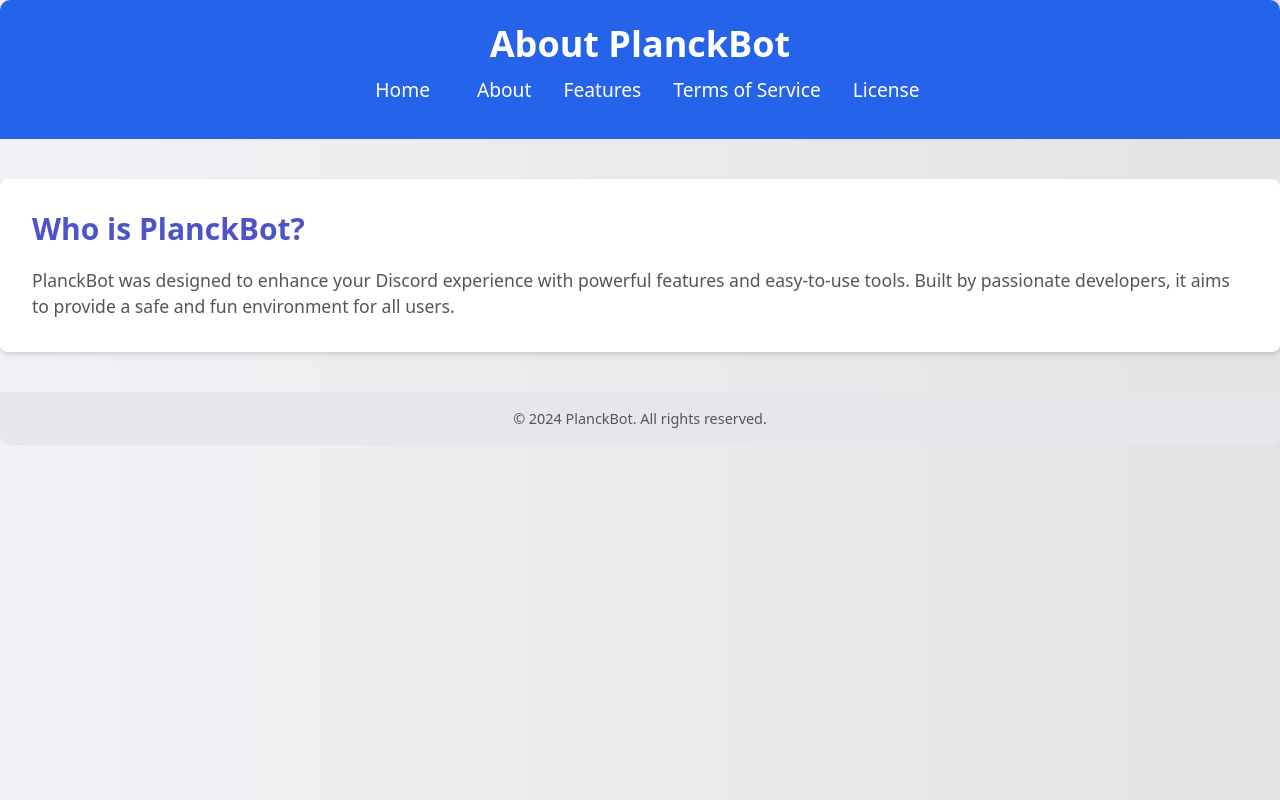
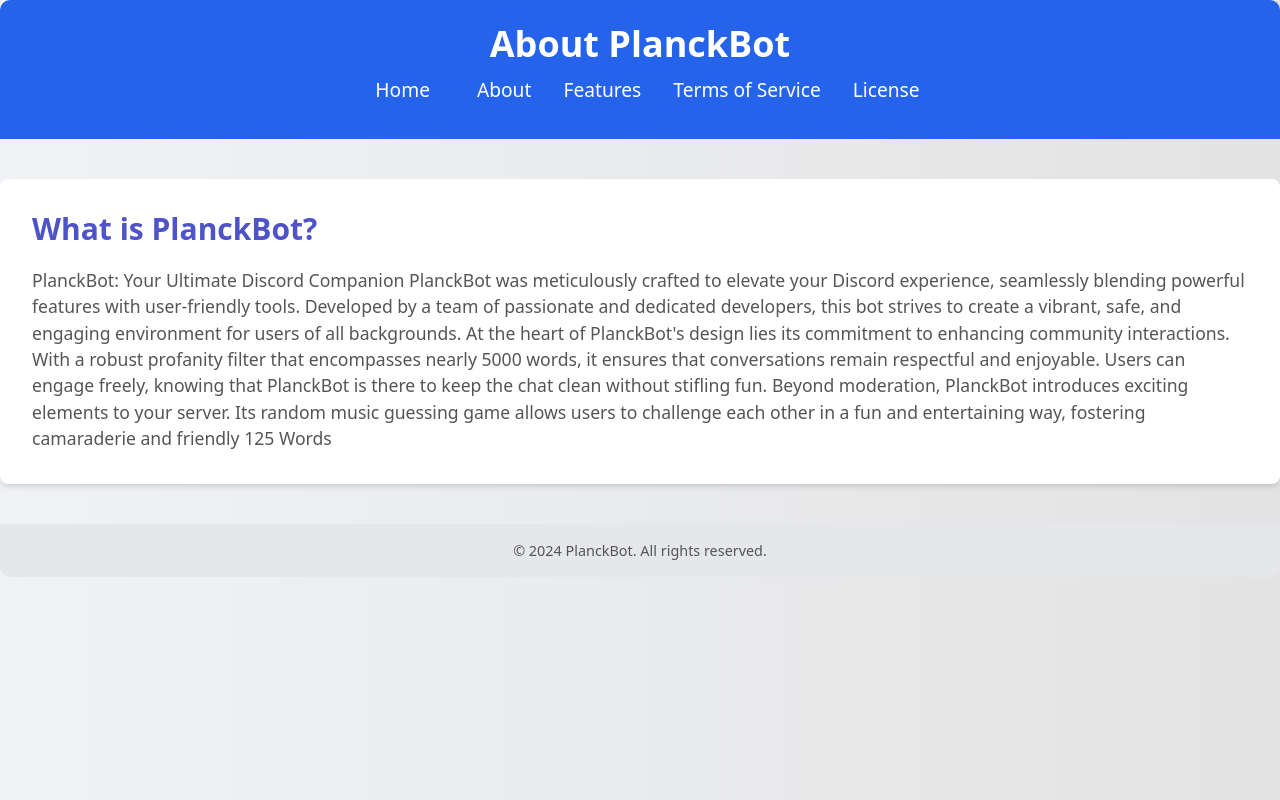
Before and after one commit to coderstarrer/coderstarrer.github.io, a plain HTML site: page about.html in a window 1280 px wide. Drawn offline with nearby package versions, Linux system fonts and the light colour scheme.

Commit message:
Update about.html

```diff
--- a/about.html
+++ b/about.html
@@ -20,8 +20,17 @@
     </header>
 
     <main class="container mx-auto my-10 p-8 bg-white rounded-lg shadow-md">
-        <h2 class="text-3xl font-semibold mb-5">Who is PlanckBot?</h2>
-        <p>PlanckBot was designed to enhance your Discord experience with powerful features and easy-to-use tools. Built by passionate developers, it aims to provide a safe and fun environment for all users.</p>
+        <h2 class="text-3xl font-semibold mb-5">What is PlanckBot?</h2>
+        <p>PlanckBot: Your Ultimate Discord Companion
+
+PlanckBot was meticulously crafted to elevate your Discord experience, seamlessly blending powerful features with user-friendly tools. Developed by a team of passionate and dedicated developers, this bot strives to create a vibrant, safe, and engaging environment for users of all backgrounds.
+
+At the heart of PlanckBot's design lies its commitment to enhancing community interactions. With a robust profanity filter that encompasses nearly 5000 words, it ensures that conversations remain respectful and enjoyable. Users can engage freely, knowing that PlanckBot is there to keep the chat clean without stifling fun.
+
+Beyond moderation, PlanckBot introduces exciting elements to your server. Its random music guessing game allows users to challenge each other in a fun and entertaining way, fostering camaraderie and friendly
+125
+Words
+</p>
     </main>
 
     <footer class="bg-gray-200 text-center p-4">
```
